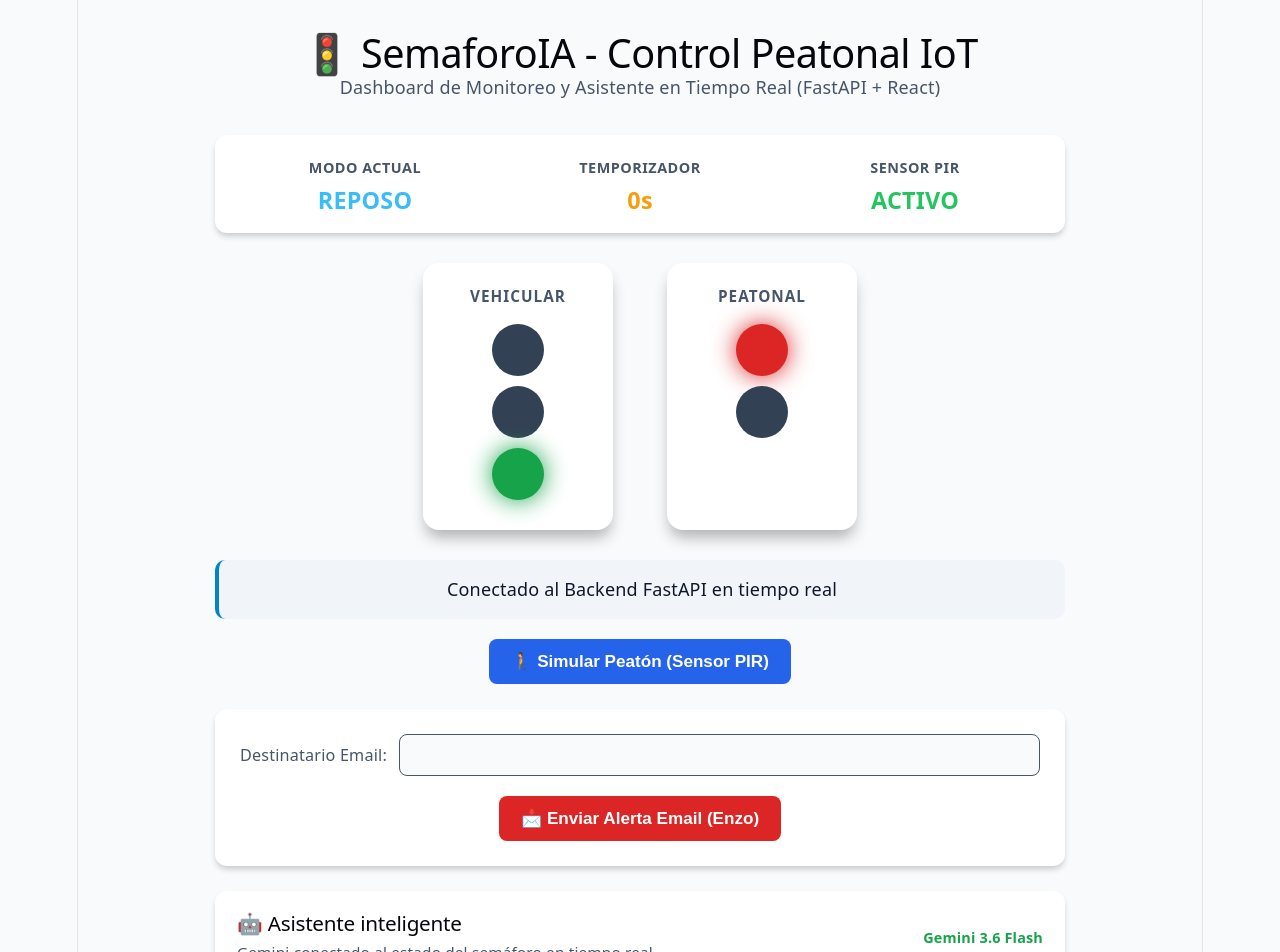
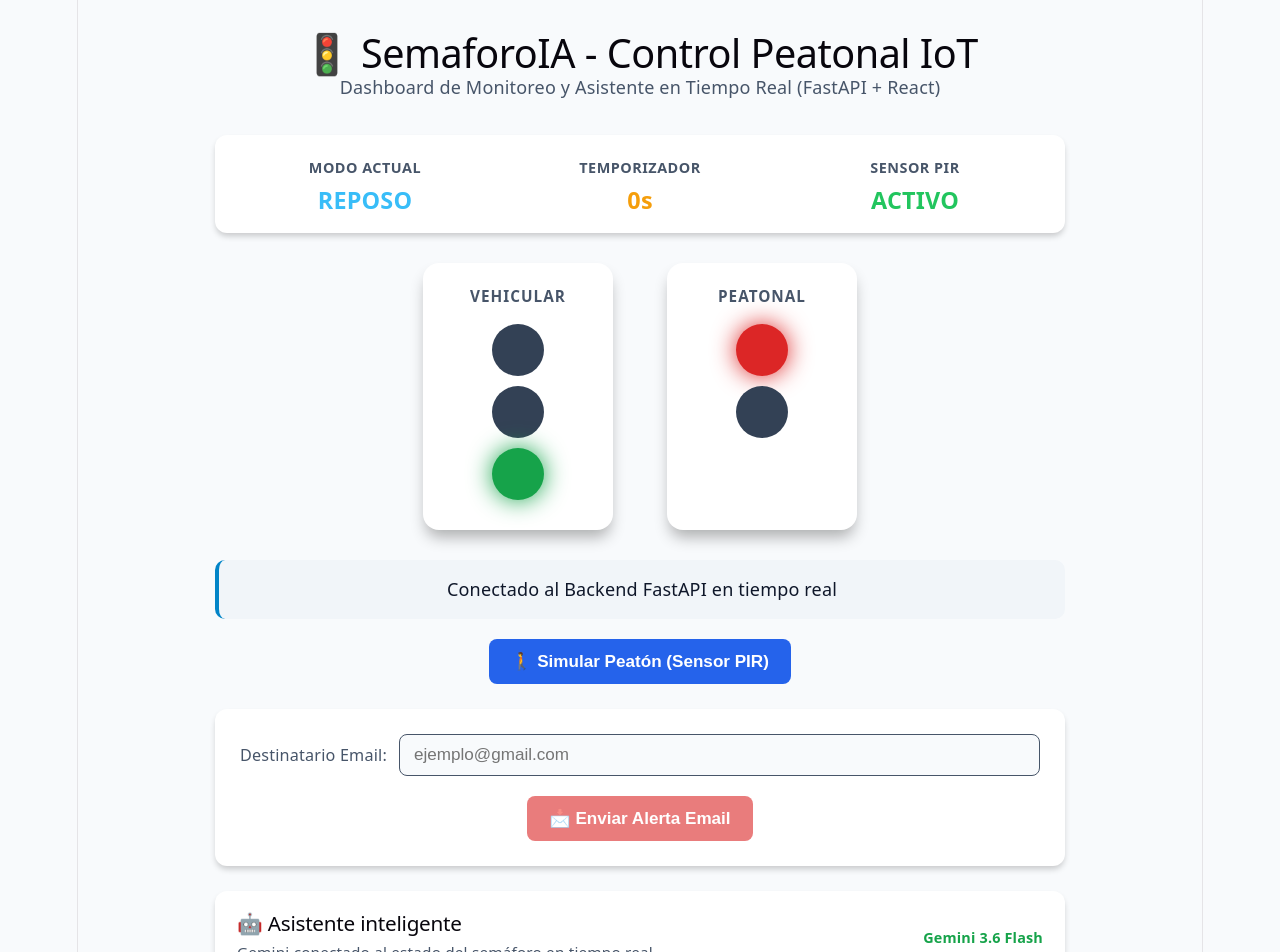
Before and after one commit to EnzoAyala/semaforo-ai, a React (Vite) app in the folder frontend/: page / in a window 1280 px wide. Shown: the top 952 px of the page. Built offline with nearby package versions, Linux system fonts and the light colour scheme; no server answers.

Commit message:
arreglo de errores

```diff
--- a/frontend/src/components/EmailAlertCard.jsx
+++ b/frontend/src/components/EmailAlertCard.jsx
@@ -5,7 +5,61 @@ export const EmailAlertCard = ({ modo, onNotificar }) => {
   const [correo, setCorreo] = useState('');
   const [cargando, setCargando] = useState(false);
 
+  // Validación básica de email
+  const emailValido = /^[^\s@]+@[^\s@]+\.[^\s@]+$/.test(correo);
+
+  // Sugerencias para errores comunes
+  const obtenerSugerencia = () => {
+    if (!correo) {
+      return 'Ingresa un correo electrónico';
+    }
+
+    if (!correo.includes('@')) {
+      return 'El correo debe contener @';
+    }
+
+    if (correo.endsWith('@')) {
+      return 'Completa el dominio, por ejemplo: usuario@gmail.com';
+    }
+
+    const sugerencias = {
+      '@gmail.con': '@gmail.com',
+      '@gmail.co': '@gmail.com',
+      '@gmai.com': '@gmail.com',
+      '@gmial.com': '@gmail.com',
+      '@gmal.com': '@gmail.com',
+      '@hotmai.com': '@hotmail.com',
+      '@hotmial.com': '@hotmail.com',
+      '@outlok.com': '@outlook.com',
+      '@outllok.com': '@outlook.com',
+    };
+
+    for (const [error, correcto] of Object.entries(sugerencias)) {
+      if (correo.endsWith(error)) {
+        const usuario = correo.substring(
+          0,
+          correo.length - error.length
+        );
+
+        return `¿Quisiste decir ${usuario}${correcto}?`;
+      }
+    }
+
+    if (!emailValido) {
+      return 'Ingresa un correo válido, por ejemplo: usuario@gmail.com';
+    }
+
+    return '';
+  };
+
+  const mensajeValidacion = obtenerSugerencia();
+
   const handleEnviar = async () => {
+    // Seguridad adicional: no enviar si el correo no es válido
+    if (!emailValido) {
+      return;
+    }
+
     setCargando(true);
     onNotificar('📧 Enviando alerta mediante el Backend...');
 
@@ -16,6 +70,7 @@ export const EmailAlertCard = ({ modo, onNotificar }) => {
     );
 
     setCargando(false);
+
     if (res && res.status === 'ok') {
       alert(`✅ Correo enviado con éxito a: ${correo}`);
       onNotificar(`✅ Reporte enviado a ${correo}`);
@@ -29,17 +84,46 @@ export const EmailAlertCard = ({ modo, onNotificar }) => {
     <div className="control-card">
       <div className="email-group">
         <label>Destinatario Email:</label>
+
         <input
           type="email"
           className="email-input"
           value={correo}
           onChange={(e) => setCorreo(e.target.value)}
+          placeholder="ejemplo@gmail.com"
         />
+
+        {/* Mensaje de validación */}
+        {correo && !emailValido && (
+          <small style={{ color: '#dc2626' }}>
+            ❌ {mensajeValidacion}
+          </small>
+        )}
+
+        {/* Mensaje cuando el correo es válido */}
+        {emailValido && (
+          <small style={{ color: '#16a34a' }}>
+            ✅ Correo válido
+          </small>
+        )}
+
+        {/* Sugerencia específica */}
+        {correo && mensajeValidacion.startsWith('¿Quisiste decir') && (
+          <small style={{ color: '#d97706' }}>
+            💡 {mensajeValidacion}
+          </small>
+        )}
       </div>
 
       <div className="button-group">
-        <button className="btn btn-danger" onClick={handleEnviar} disabled={cargando}>
-          {cargando ? '📧 Enviando...' : '📩 Enviar Alerta Email (Enzo)'}
+        <button
+          className="btn btn-danger"
+          onClick={handleEnviar}
+          disabled={cargando || !emailValido}
+        >
+          {cargando
+            ? '📧 Enviando...'
+            : '📩 Enviar Alerta Email'}
         </button>
       </div>
     </div>
```
Also changed, not shown: 1 other file (tests, documents, lock files or other folders).
